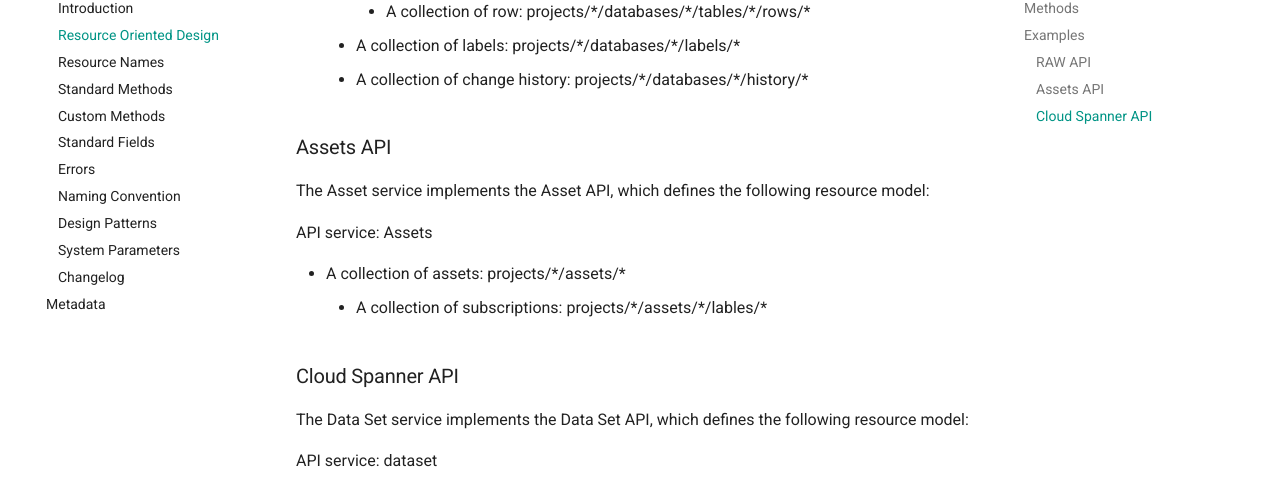
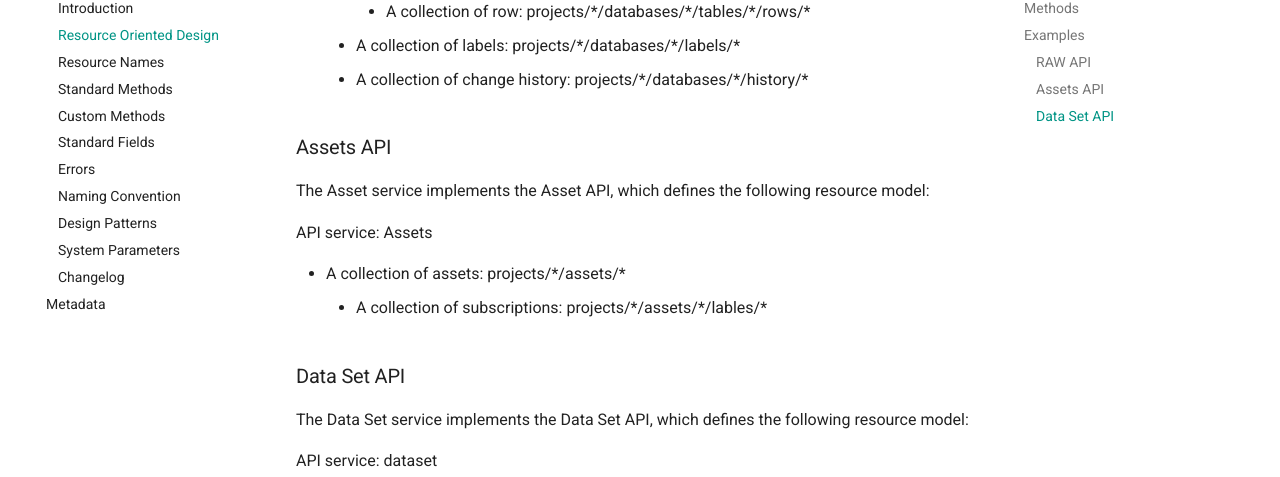
Before and after one commit to idarb-oss/alinea-doc, an MkDocs documentation site: the page built from docs/standardization/apis/resource-oriented-design.md, in a window 1280 px wide and 900 px high, scrolled down 2785 px. Shown: the part 229-706 px from the top of the window. Built offline with MkDocs 1.6.1 and Material for MkDocs 9.7.7, drawn with Linux system fonts in a browser that asks for light colours; comment, search, counter and statistics services are not loaded; the version menu is left out.

Commit message:
Removed reference to google API in API design doc.

```diff
--- a/docs/standardization/apis/resource-oriented-design.md
+++ b/docs/standardization/apis/resource-oriented-design.md
@@ -82,7 +82,7 @@
 - A collection of assets: projects/\*/assets/\*
     - A collection of subscriptions: projects/\*/assets/\*/lables/\*
 
-### Cloud Spanner API
+### Data Set API
 
 The Data Set service implements the Data Set API, which defines the following resource model:
 
```
